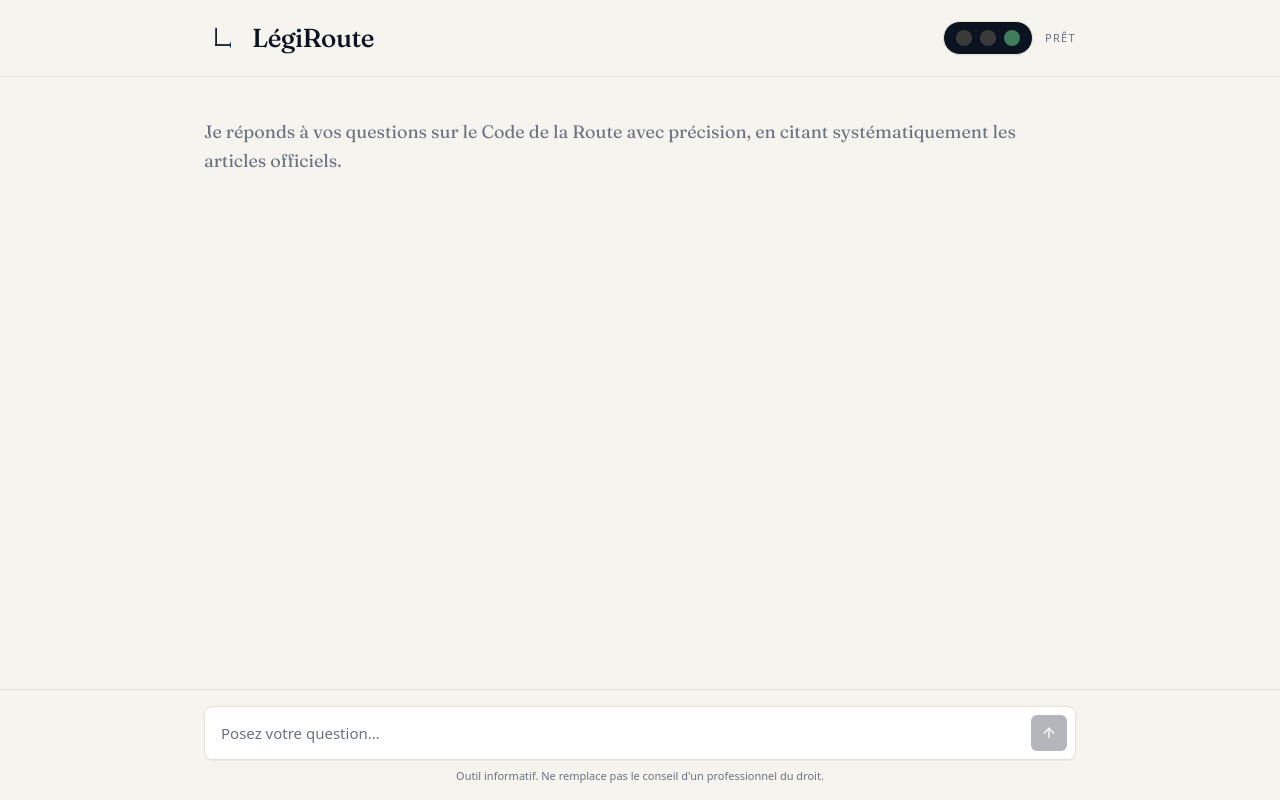
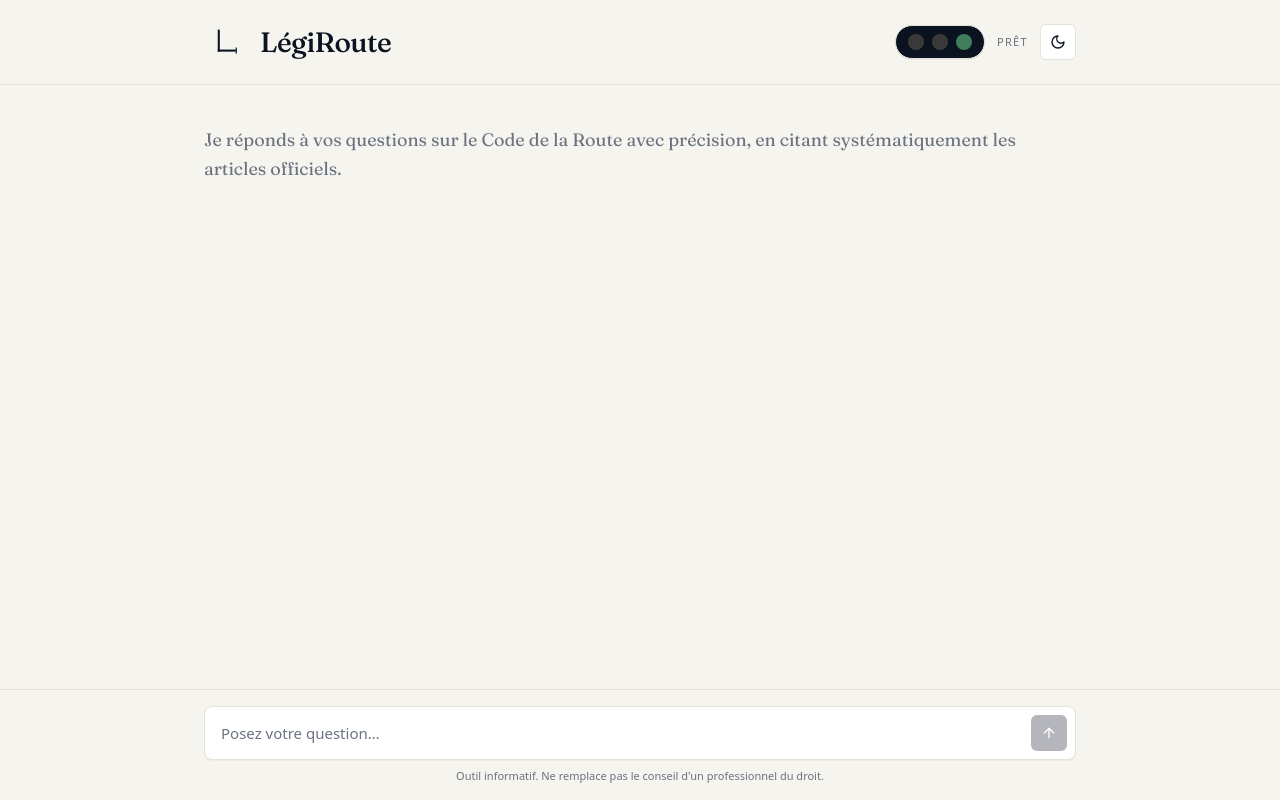
Before and after one commit to Sami-C496/legi-route, a React (Vite) app in the folder frontend/: page / in a window 1280 px wide. Built offline with nearby package versions, Linux system fonts and the light colour scheme.

Commit message:
feat(ui): add theme toggle and copy button functionality; update styles for dark mode

```diff
--- a/frontend/src/App.tsx
+++ b/frontend/src/App.tsx
@@ -1,6 +1,7 @@
 import { useEffect, useRef, useState } from 'react'
 import { Wordmark } from './components/Wordmark'
 import { StatusDot, type Status } from './components/StatusDot'
+import { ThemeToggle } from './components/ThemeToggle'
 import { ChatInput } from './components/ChatInput'
 import { Message, type ChatMessage } from './components/Message'
 import { streamChat, type ChatTurn } from './lib/api'
@@ -67,7 +68,10 @@ export default function App() {
       <header className="border-b border-rule bg-paper">
         <div className="mx-auto flex w-full max-w-column items-center justify-between px-6 py-5">
           <Wordmark />
-          <StatusDot status={status} />
+          <div className="flex items-center gap-3">
+            <StatusDot status={status} />
+            <ThemeToggle />
+          </div>
         </div>
       </header>
 
--- a/frontend/src/components/Message.tsx
+++ b/frontend/src/components/Message.tsx
@@ -1,3 +1,5 @@
+import { useState } from 'react'
+import { Check, Copy } from 'lucide-react'
 import type { Source } from './SourceCard'
 import { SourceCard } from './SourceCard'
 
@@ -6,6 +8,30 @@ export interface ChatMessage {
   content: string
   sources?: Source[]
   streaming?: boolean
+}
+
+function CopyButton({ text }: { text: string }) {
+  const [copied, setCopied] = useState(false)
+  async function handleCopy() {
+    try {
+      await navigator.clipboard.writeText(text)
+      setCopied(true)
+      setTimeout(() => setCopied(false), 1500)
+    } catch {
+      /* ignore */
+    }
+  }
+  return (
+    <button
+      type="button"
+      onClick={handleCopy}
+      aria-label={copied ? 'Copié' : 'Copier la réponse'}
+      title={copied ? 'Copié' : 'Copier'}
+      className="inline-flex h-7 w-7 items-center justify-center rounded-md border border-rule bg-vellum text-slate transition-colors hover:border-marine hover:text-marine"
+    >
+      {copied ? <Check size={13} /> : <Copy size={13} />}
+    </button>
+  )
 }
 
 export function Message({ message }: { message: ChatMessage }) {
@@ -34,6 +60,11 @@ export function Message({ message }: { message: ChatMessage }) {
           <span className="ml-0.5 inline-block h-[1.1em] w-[2px] -mb-[2px] bg-ink align-middle animate-caret" />
         )}
       </div>
+      {!message.streaming && message.content && (
+        <div className="mt-2 flex justify-end">
+          <CopyButton text={message.content} />
+        </div>
+      )}
     </article>
   )
 }
--- /dev/null
+++ b/frontend/src/components/ThemeToggle.tsx
@@ -0,0 +1,46 @@
+import { useEffect, useState } from 'react'
+import { Moon, Sun } from 'lucide-react'
+
+type Theme = 'light' | 'dark'
+
+function getInitialTheme(): Theme {
+  if (typeof window === 'undefined') return 'light'
+  const stored = window.localStorage.getItem('theme') as Theme | null
+  if (stored === 'light' || stored === 'dark') return stored
+  return window.matchMedia('(prefers-color-scheme: dark)').matches ? 'dark' : 'light'
+}
+
+function applyTheme(theme: Theme) {
+  const root = document.documentElement
+  root.classList.toggle('dark', theme === 'dark')
+}
+
+export function ThemeToggle() {
+  const [theme, setTheme] = useState<Theme>('light')
+
+  useEffect(() => {
+    const initial = getInitialTheme()
+    setTheme(initial)
+    applyTheme(initial)
+  }, [])
+
+  function toggle() {
+    const next: Theme = theme === 'dark' ? 'light' : 'dark'
+    setTheme(next)
+    applyTheme(next)
+    window.localStorage.setItem('theme', next)
+  }
+
+  const isDark = theme === 'dark'
+  return (
+    <button
+      type="button"
+      onClick={toggle}
+      aria-label={isDark ? 'Activer le thème clair' : 'Activer le thème sombre'}
+      title={isDark ? 'Thème clair' : 'Thème sombre'}
+      className="flex h-9 w-9 items-center justify-center rounded-md border border-rule bg-vellum text-ink transition-colors hover:border-marine"
+    >
+      {isDark ? <Sun size={16} /> : <Moon size={16} />}
+    </button>
+  )
+}
--- a/frontend/src/components/Wordmark.tsx
+++ b/frontend/src/components/Wordmark.tsx
@@ -3,8 +3,8 @@ import logoUrl from '/logo.svg'
 export function Wordmark() {
   return (
     <div className="flex items-center gap-3">
-      <img src={logoUrl} alt="" width={36} height={36} className="select-none" />
-      <span className="wordmark text-[26px] leading-none text-ink">LégiRoute</span>
+      <img src={logoUrl} alt="" width={44} height={44} className="select-none" />
+      <span className="wordmark text-[28px] leading-none text-ink">LégiRoute</span>
     </div>
   )
 }
--- a/frontend/src/styles/globals.css
+++ b/frontend/src/styles/globals.css
@@ -9,12 +9,29 @@
 @tailwind utilities;
 
 @layer base {
+  :root {
+    --paper: #F5F4EF;
+    --vellum: #FFFFFF;
+    --rule: #E5E2D8;
+    --ink: #0B1220;
+    --slate: #6B7280;
+    --marine: #1A365D;
+  }
+  .dark {
+    --paper: #0F141A;
+    --vellum: #1A1F26;
+    --rule: #2C3340;
+    --ink: #E8EAED;
+    --slate: #9AA3B2;
+    --marine: #7CB0E0;
+  }
   html, body, #root { height: 100%; }
   body {
     @apply bg-paper text-ink font-sans antialiased;
     font-feature-settings: 'cv02', 'cv03', 'cv04', 'cv11';
+    transition: background-color 0.2s ease, color 0.2s ease;
   }
-  ::selection { background: #1A365D; color: #fff; }
+  ::selection { background: var(--marine); color: var(--vellum); }
 }
 
 @layer components {
--- a/frontend/tailwind.config.ts
+++ b/frontend/tailwind.config.ts
@@ -2,15 +2,16 @@ import type { Config } from 'tailwindcss'
 
 export default {
   content: ['./index.html', './src/**/*.{ts,tsx}'],
+  darkMode: 'class',
   theme: {
     extend: {
       colors: {
-        paper: '#F5F4EF',
-        vellum: '#FFFFFF',
-        rule: '#E5E2D8',
-        ink: '#0B1220',
-        slate: '#6B7280',
-        marine: '#1A365D',
+        paper: 'var(--paper)',
+        vellum: 'var(--vellum)',
+        rule: 'var(--rule)',
+        ink: 'var(--ink)',
+        slate: 'var(--slate)',
+        marine: 'var(--marine)',
         signal: { red: '#C0392B', green: '#3F7D5C', off: '#3A3A3A' },
       },
       borderRadius: { sm: '4px', md: '6px', lg: '8px' },
```
